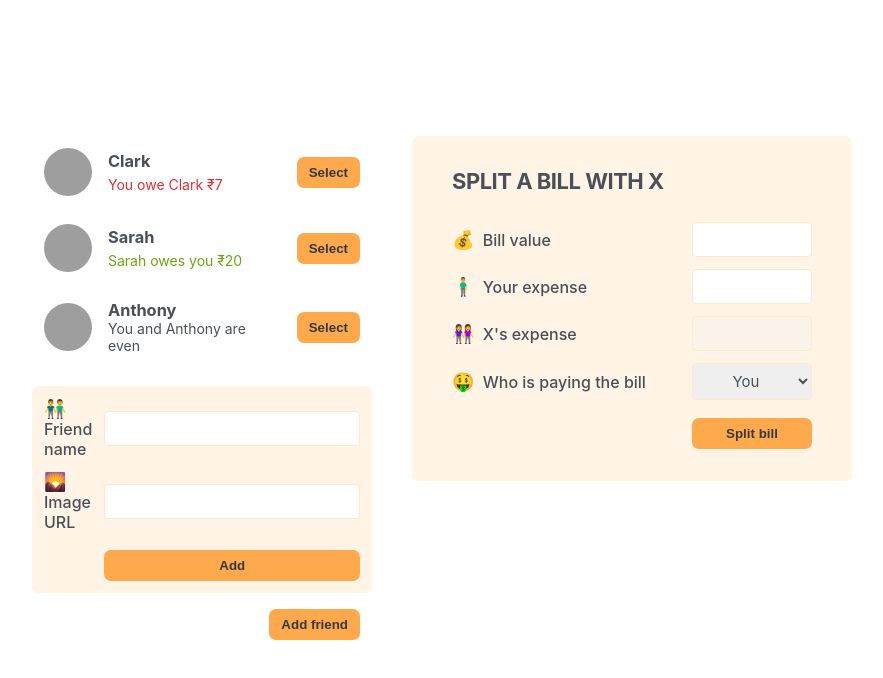
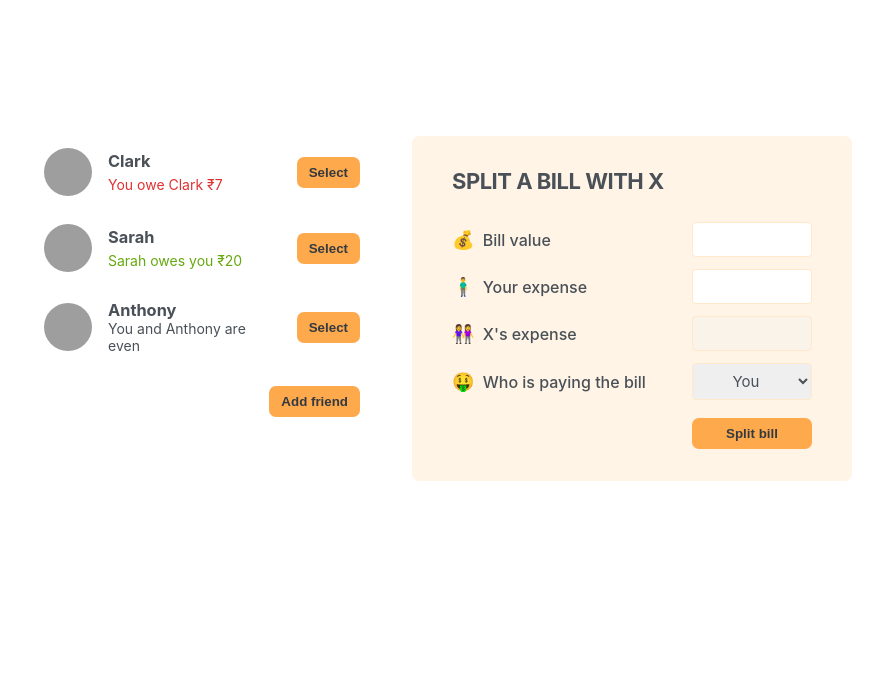
Before and after one commit to narayanananth26/eat-n-split, a React (Create React App) app: page / in a window 1280 px wide. Shown: the top 678 px of the page, without its empty margins (198-1081 px from the left). Built offline with nearby package versions, Linux system fonts and the light colour scheme; grey boxes are pictures that could not be loaded.

Commit message:
toggle add friend form

```diff
--- a/src/App.js
+++ b/src/App.js
@@ -1,3 +1,6 @@
+import React from "react";
+import { useState } from "react";
+
 const initialFriends = [
 	{
 		id: 118836,
@@ -19,13 +22,29 @@
 	},
 ];
 
+function Button({ children, onClick }) {
+	return (
+		<button className="button" onClick={onClick}>
+			{children}
+		</button>
+	);
+}
+
 export default function App() {
+	const [showAddFriend, setShowAddFriend] = useState(false);
+
+	function handleShowAddFriend() {
+		setShowAddFriend((show) => !show);
+	}
+
 	return (
 		<div className="app">
 			<div className="sidebar">
 				<FriendsList />
-				<FormAddFriend />
-				<Button>Add friend</Button>
+				{showAddFriend && <FormAddFriend />}
+				<Button onClick={handleShowAddFriend}>
+					{showAddFriend ? "Close" : "Add friend"}
+				</Button>
 			</div>
 			<FormSplitBill />
 		</div>
@@ -65,10 +84,6 @@
 	);
 }
 
-function Button({ children }) {
-	return <button className="button">{children}</button>;
-}
-
 function FormAddFriend() {
 	return (
 		<form className="form-add-friend">
```
